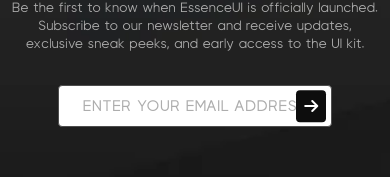
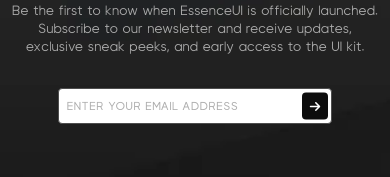
Before and after one commit to theessenceui/EssenceUI, a plain HTML site: page index.html in a window 390 px wide. Shown: the part 452-629 px from the top of the page. Drawn offline with Linux system fonts and the light colour scheme.

Commit message:
Final changes

```diff
--- a/Assets/style/responsive.css
+++ b/Assets/style/responsive.css
@@ -122,6 +122,24 @@
         margin-top: 24px;
     }
 
+    .input-email {
+        padding: 8px;
+        font-size: 12px;
+    }
+
+    input[type=email]::placeholder {
+        font-size: 12px;
+    }
+
+    .submit-btn {
+        display: flex;
+        align-items: center;
+        height: 75%;
+        padding: 0px 8px;
+        right: 4px;
+        font-size: 12px;
+    }
+
     .copyright {
         margin: 32px auto;
         text-align: left;
@@ -160,6 +178,24 @@
         margin-top: 16px;
     }
 
+    .input-email {
+        padding: 8px;
+        font-size: 12px;
+    }
+
+    input[type=email]::placeholder {
+        font-size: 12px;
+    }
+
+    .submit-btn {
+        display: flex;
+        align-items: center;
+        height: 75%;
+        padding: 0px 8px;
+        right: 4px;
+        font-size: 12px;
+    }
+
     .features-card {
         padding: 16px;
         justify-content: flex-start;
```
